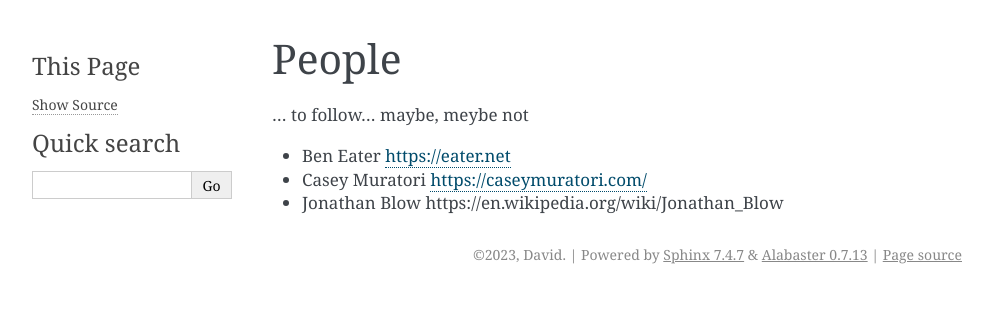
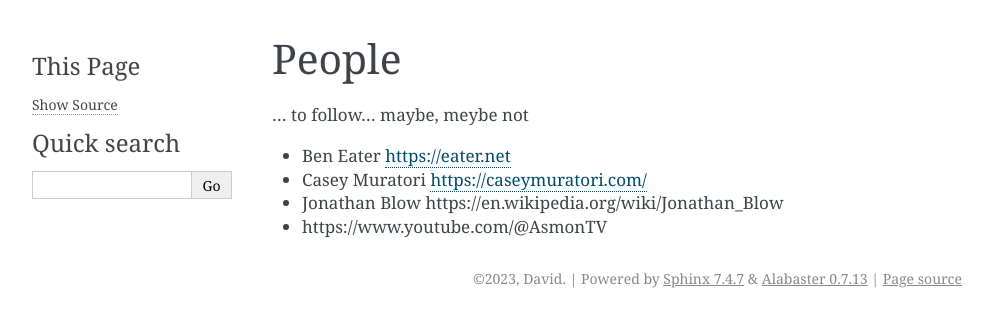
Before and after one commit to wavelet-space/vault, a Sphinx documentation site: the page built from source/people.md, in a window 1280 px wide. Shown: the top 327 px of the page, without its empty margins (148-1141 px from the left). Built offline with Sphinx 7.4.7, drawn with Linux system fonts in a browser that asks for light colours; some of the changed lines change nothing that is shown.

Commit message:
Update people.md

```diff
--- a/source/people.md
+++ b/source/people.md
@@ -5,3 +5,4 @@
 - Ben Eater <https://eater.net>
 - Casey Muratori <https://caseymuratori.com/>
 - Jonathan Blow https://en.wikipedia.org/wiki/Jonathan_Blow
+- https://www.youtube.com/@AsmonTV
```
